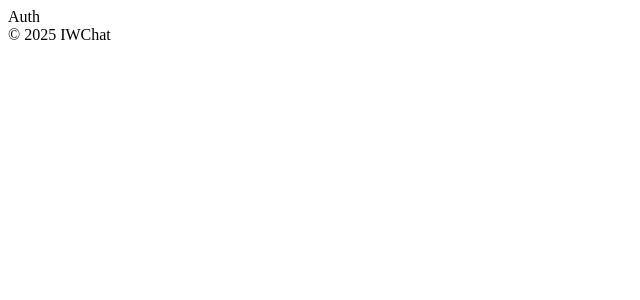
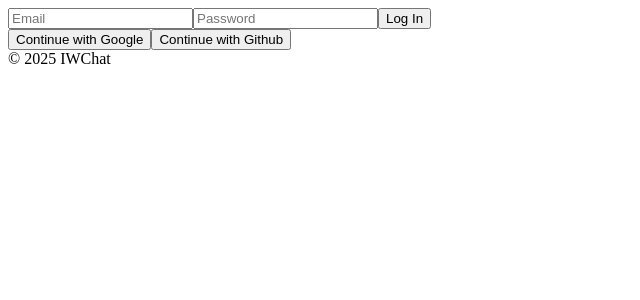
Before and after one commit to codeiwan/iwchat, a React (Create React App) app: page /#/ in a window 1280 px wide. Shown: the top 300 px of the page, without its empty margins (0-640 px from the left). Built offline with nearby package versions, Linux system fonts and the light colour scheme; no server answers.

Commit message:
feat: 로그인 폼 기본 구조 생성 - 로그인을 위한 form 엘리먼트 사용

```diff
--- a/src/routes/Auth.js
+++ b/src/routes/Auth.js
@@ -1,3 +1,17 @@
-const Auth = () => <span>Auth</span>
+const Auth = () => {
+  return (
+    <div>
+      <form>
+        <input type="email" placeholder="Email" required />
+        <input type="password" placeholder="Password" required />
+        <input type="submit" value="Log In" />
+      </form>
+      <div>
+        <button>Continue with Google</button>
+        <button>Continue with Github</button>
+      </div>
+    </div>
+  )
+}
 
 export default Auth;
```
